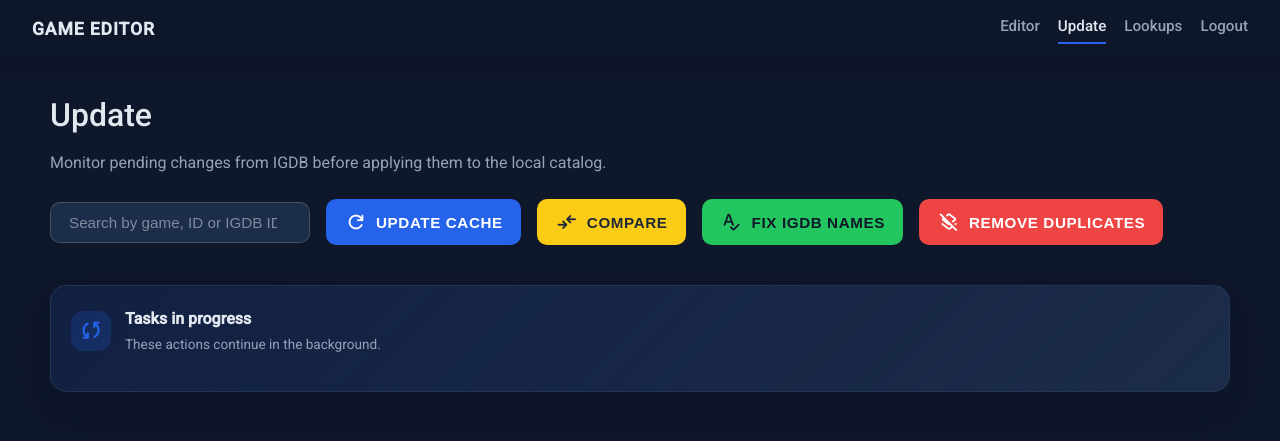
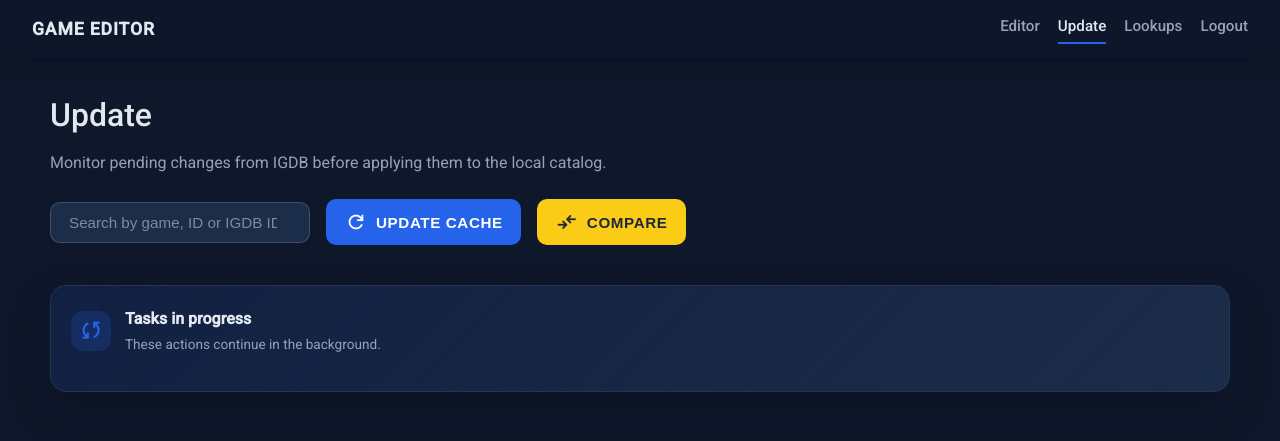
Before and after one commit to vinibailo/TT-Game-Liste-2, a Flask app: page /updates in a window 1280 px wide. Shown: the top 441 px of the page. Run offline with Flask 3, Linux system fonts and the light colour scheme; the visitor is signed in with stand-in values (Sample User, id 1); data that the repository does not hold is empty; parts of the project's set-up code (start-up, migrations or seed data) failed here and were passed over.

Commit message:
Remove fix and dedupe bulk actions from updates page

```diff
--- a/static/updates.js
+++ b/static/updates.js
@@ -106,8 +106,6 @@
         countLabel: document.querySelector('[data-count]'),
         statusLabel: document.querySelector('[data-refresh-status]'),
         sortButtons: Array.from(document.querySelectorAll('.sort-button[data-sort]')),
-        fixButton: document.querySelector('[data-fix-names]'),
-        dedupeButton: document.querySelector('[data-remove-duplicates]'),
         taskBanner: document.querySelector('[data-task-banner]'),
         taskList: document.querySelector('[data-task-list]'),
         cacheStatusMessage: document.querySelector('[data-cache-status-message]'),
@@ -1970,58 +1968,6 @@
         }
         state.detailCache.set(id, payload);
         return payload;
-    }
-
-    async function handleFixNames() {
-        if (state.fixingNames) {
-            return;
-        }
-        if (!config.fixNamesUrl) {
-            showToast('Name fixing endpoint is not configured.', 'warning');
-            return;
-        }
-        state.fixingNames = true;
-        setFixButtonLoading(true);
-        setFixProgressVisible(true);
-        updateFixProgress(0, 0);
-        try {
-            const job = await startJob(config.fixNamesUrl);
-            monitorJob(job);
-        } catch (error) {
-            console.error(error);
-            showToast(error.message, 'warning');
-            state.fixingNames = false;
-            setFixButtonLoading(false);
-            updateFixProgress(0, 0);
-            setFixProgressVisible(false);
-        } finally {
-            // Loading state will be reset when the job completes or fails.
-        }
-    }
-
-    async function handleRemoveDuplicates() {
-        if (state.deduping) {
-            return;
-        }
-        if (!config.removeDuplicatesUrl) {
-            showToast('Duplicate removal endpoint is not configured.', 'warning');
-            return;
-        }
-        state.deduping = true;
-        setDedupeButtonLoading(true);
-        setDedupeProgressVisible(true);
-        updateDedupeProgress(0, 0);
-        try {
-            const job = await startJob(config.removeDuplicatesUrl);
-            monitorJob(job);
-        } catch (error) {
-            console.error(error);
-            showToast(error.message, 'warning');
-            state.deduping = false;
-            setDedupeButtonLoading(false);
-            updateDedupeProgress(0, 0);
-            setDedupeProgressVisible(false);
-        }
     }
 
     async function handleDeleteDuplicate(item, button) {
@@ -2871,12 +2817,6 @@
         if (elements.compareButton) {
             elements.compareButton.addEventListener('click', handleCompare);
         }
-        if (elements.fixButton) {
-            elements.fixButton.addEventListener('click', handleFixNames);
-        }
-        if (elements.dedupeButton) {
-            elements.dedupeButton.addEventListener('click', handleRemoveDuplicates);
-        }
         if (modal.closeButton) {
             modal.closeButton.addEventListener('click', closeModal);
         }
--- a/templates/updates.html
+++ b/templates/updates.html
@@ -54,24 +54,6 @@
                         </span>
                         <span class="btn-label">Compare</span>
                         <span class="sr-only">Compare processed games with the cached IGDB data</span>
-                    </button>
-                </div>
-                <div class="updates-bulk-action">
-                    <button type="button" class="btn btn-green" data-fix-names>
-                        <span class="btn-icon" aria-hidden="true">
-                            <span class="material-symbols-rounded">spellcheck</span>
-                        </span>
-                        <span class="btn-label">Fix IGDB Names</span>
-                        <span class="sr-only">Fix processed game names using IGDB data</span>
-                    </button>
-                </div>
-                <div class="updates-bulk-action">
-                    <button type="button" class="btn btn-red" data-remove-duplicates>
-                        <span class="btn-icon" aria-hidden="true">
-                            <span class="material-symbols-rounded">layers_clear</span>
-                        </span>
-                        <span class="btn-label">Remove Duplicates</span>
-                        <span class="sr-only">Remove unprocessed duplicate IGDB entries</span>
                     </button>
                 </div>
             </div>
@@ -234,15 +216,12 @@
             refreshUrl: {{ url_for('updates.api_updates_refresh')|tojson }},
             cacheRefreshUrl: {{ url_for('updates.api_igdb_cache_refresh')|tojson }},
             compareUrl: {{ url_for('updates.api_updates_compare')|tojson }},
-            fixNamesUrl: {{ url_for('updates.api_updates_fix_names')|tojson }},
-            removeDuplicatesUrl: {{ url_for('updates.api_updates_remove_duplicates')|tojson }},
             deleteDuplicateBaseUrl: {{ url_for('updates.api_updates_remove_duplicate', processed_game_id=0).rsplit('/', 1)[0]|tojson }},
             jobsUrl: {{ url_for('updates.api_updates_job_list')|tojson }},
             detailBaseUrl: {{ url_for('updates.api_updates_detail', processed_game_id=0).rsplit('/', 1)[0]|tojson }},
             coverBaseUrl: {{ url_for('updates.api_updates_cover', processed_game_id=0).rsplit('/', 2)[0]|tojson }},
             cacheStatusUrl: {{ url_for('updates.api_updates_cache_status')|tojson }},
-            cacheBatchSize: {{ igdb_batch_size|tojson }},
-            fixBatchSize: {{ FIX_NAMES_BATCH_LIMIT|default(50)|tojson }}
+            cacheBatchSize: {{ igdb_batch_size|tojson }}
         };
     </script>
     <script src="{{ url_for('static', filename='updates.js') }}" defer></script>
```
